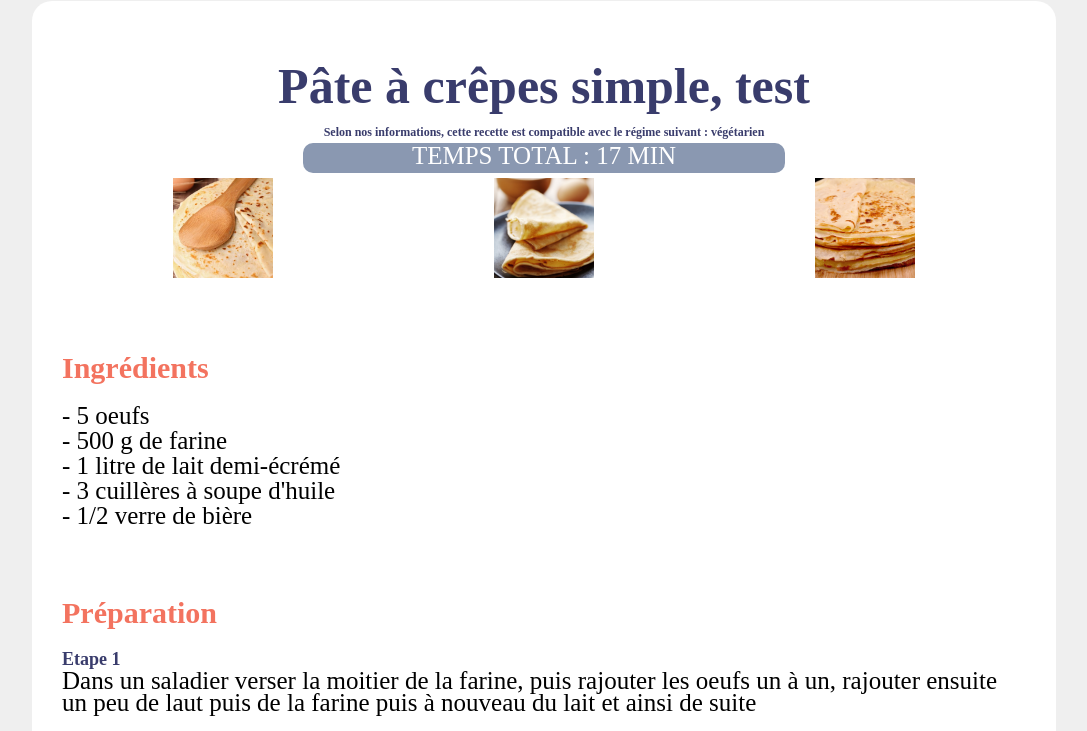
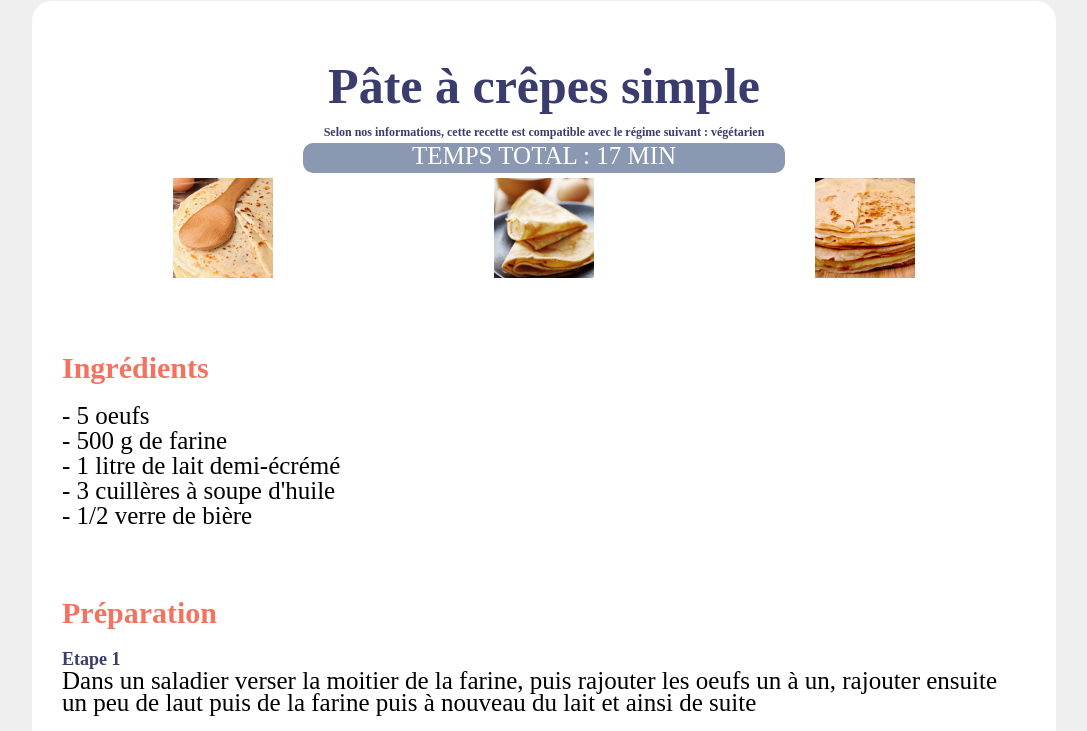
Before and after one commit to ClementRichard13/copy_Marmiton, a plain HTML site: page index.html in a window 1280 px wide. Shown: the part 66-797 px from the top of the page, without its empty margins (96-1183 px from the left). Drawn offline with Linux system fonts and the light colour scheme.

Commit message:
delete test

```diff
--- a/index.html
+++ b/index.html
@@ -22,7 +22,7 @@
     <main>
       <div class="container">
         <section>
-          <h1>Pâte à crêpes simple, test</h1>
+          <h1>Pâte à crêpes simple</h1>
           <h4>
             Selon nos informations, cette recette est compatible avec le régime
             suivant : végétarien
```
